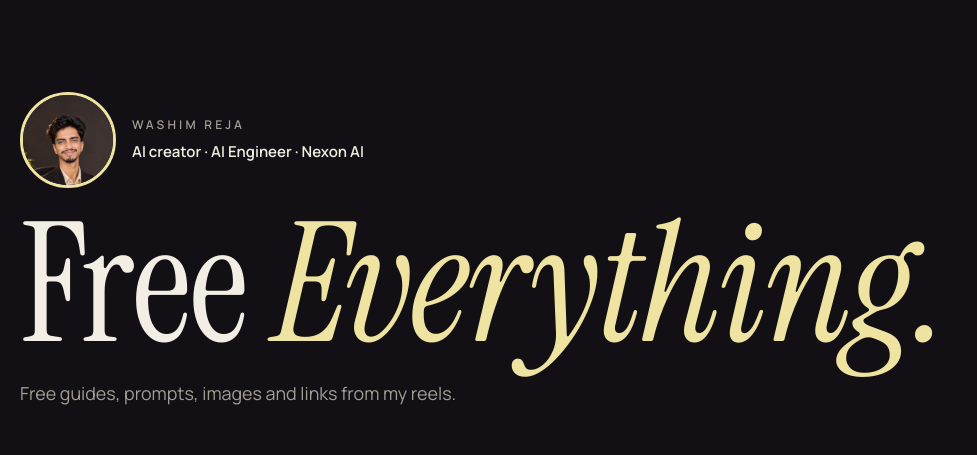
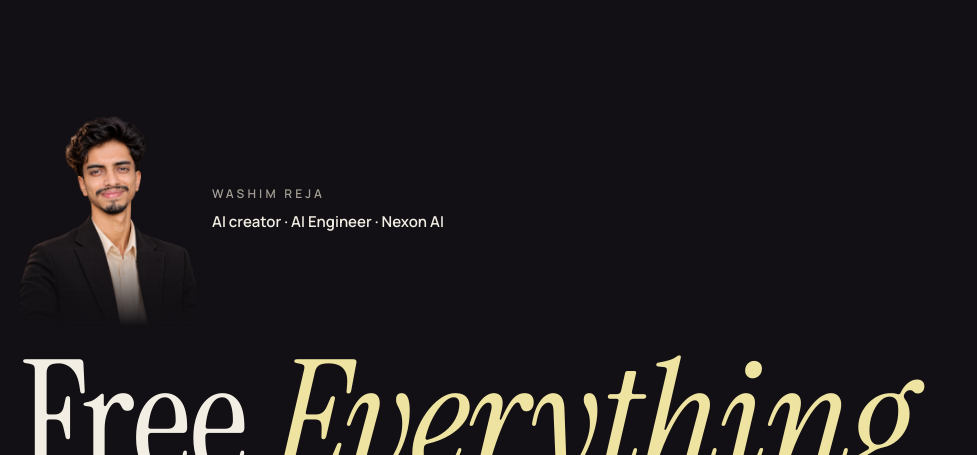
Before and after one commit to washimreja/WASHIM-LAB-V2, a plain HTML site: page free/index.html in a window 1280 px wide. Shown: the part 61-516 px from the top of the page, without its empty margins (0-977 px from the left). Drawn offline with Linux system fonts and the light colour scheme; a script that the page names is missing.

Commit message:
style: blend the free guides portrait into the page

```diff
--- a/free/free.css
+++ b/free/free.css
@@ -99,7 +99,14 @@ footer a { text-decoration: none }
 .me img { width: 40px; height: 40px; border-radius: 9px; object-fit: contain }
 .me span { display: grid; line-height: 1.15 } .me b { font-family: var(--disp); font-weight: 400; font-size: 20px } .me small { color: var(--muted); font-size: 12.5px; font-weight: 600 }
 .who { display: flex; align-items: center; gap: 16px; margin-bottom: 18px }
-.who .av { width: 96px; height: 96px; border-radius: 50%; overflow: hidden; border: 3px solid var(--butter); flex: none }
+.who .portrait {
+  display: block;
+  width: clamp(112px, 35vw, 176px);
+  height: auto;
+  flex: none;
+  -webkit-mask-image: linear-gradient(to bottom, #000 68%, transparent);
+  mask-image: linear-gradient(to bottom, #000 68%, transparent);
+}
 .who .tag { margin: 6px 0 0; font-weight: 600; font-size: 15px }
 .intro .who + h1 { margin-top: 0 }
 
@@ -136,18 +143,9 @@ footer { display: grid; gap: 12px }
   .sc-name { grid-area: name; font-size: 26px } .sc-h { grid-area: h } .sc p { grid-area: p; margin: 10px 0 0 } .sc-btn { grid-area: btn; margin: 0; align-self: center; padding: 10px 18px }
 }
 @media (max-width: 560px) {
-  .who .av { width: 304px; height: 304px } .who .tag { font-size: 13.5px }
+  .who .tag { font-size: 13.5px }
   .strip { gap: 8px } .chip { flex-direction: column; align-items: flex-start; gap: 8px; padding: 12px } .chip b { font-size: 14px } .chip small { font-size: 11.5px }
   .me small { display: none }
-}
-
-/* Profile photo zoom: 1 = full photo, 1.5 = closer. */
-.who .av img {
-  display: block;
-  width: 100%;
-  height: 100%;
-  object-fit: cover;
-  transform: scale(2);
 }
 
 .latest { padding-bottom: clamp(32px, 5vw, 64px) }
--- a/free/index.html
+++ b/free/index.html
@@ -14,7 +14,7 @@
 <link rel="preconnect" href="https://fonts.googleapis.com">
 <link rel="preconnect" href="https://fonts.gstatic.com" crossorigin>
 <link rel="stylesheet" href="https://fonts.googleapis.com/css2?family=Instrument+Serif:ital@0;1&family=Manrope:wght@400;500;600;700;800&display=swap">
-<link rel="stylesheet" href="free.css?v=public-feed">
+<link rel="stylesheet" href="free.css?v=portrait">
 </head>
 <body>
 <svg width="0" height="0" style="position:absolute" aria-hidden="true"><defs><linearGradient id="igg" x1="0" y1="1" x2="1" y2="0"><stop offset="0" stop-color="#FEDA75"/><stop offset=".3" stop-color="#FA7E1E"/><stop offset=".55" stop-color="#D62976"/><stop offset=".8" stop-color="#962FBF"/><stop offset="1" stop-color="#4F5BD5"/></linearGradient></defs></svg>
@@ -24,7 +24,7 @@
 
 <main>
   <section class="intro wrap">
-    <div class="who"><span class="av"><img src="../a/washim-profile-wide.jpg" alt="Washim Reja" width="96" height="96"></span>
+    <div class="who"><img class="portrait" src="../a/washim-free-portrait.webp" alt="Washim Reja" width="768" height="1024">
       <div><div class="k">Washim Reja </div><p class="tag">AI creator · AI Engineer · Nexon AI</p></div></div>
     <h1 class="d">Free <i>Everything.</i></h1>
     <p class="lede">Free guides, prompts, images and links from my reels.</p>
```
Also changed, not shown: a/washim-free-portrait.webp (added).
